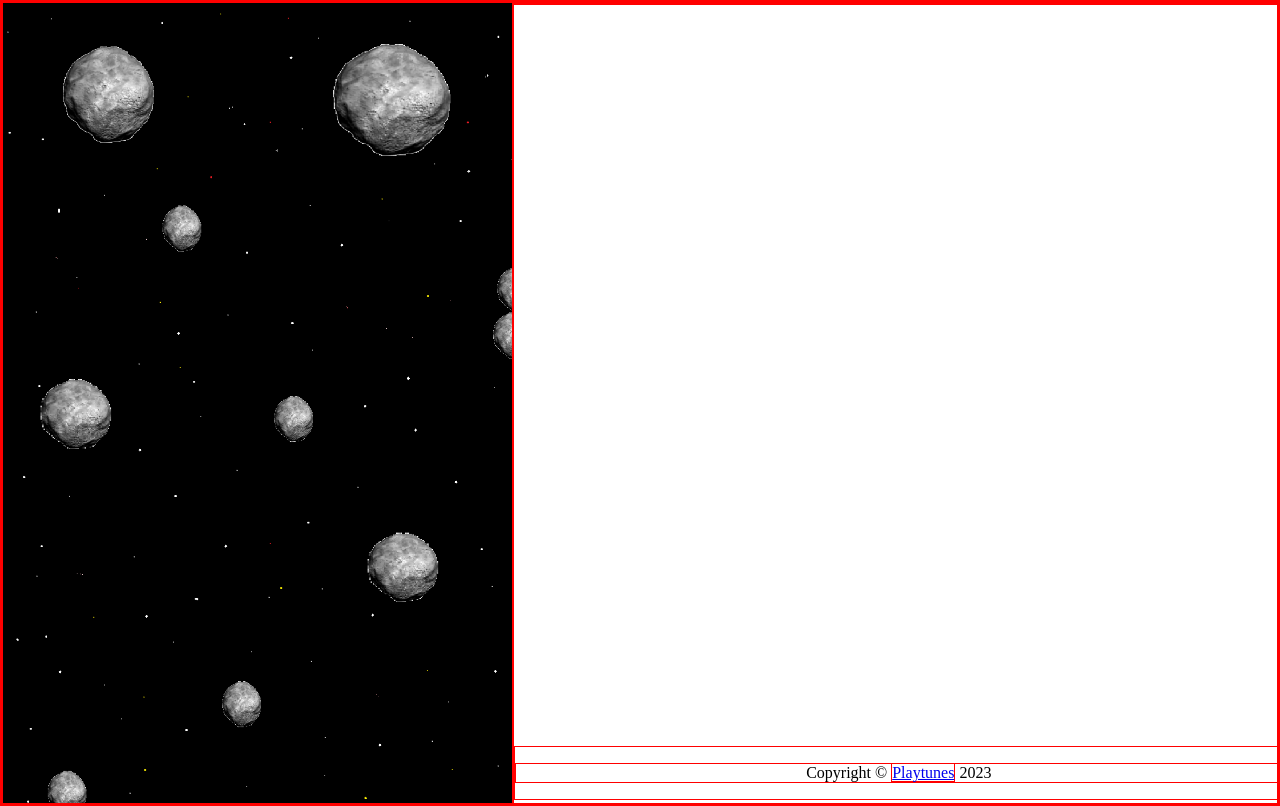
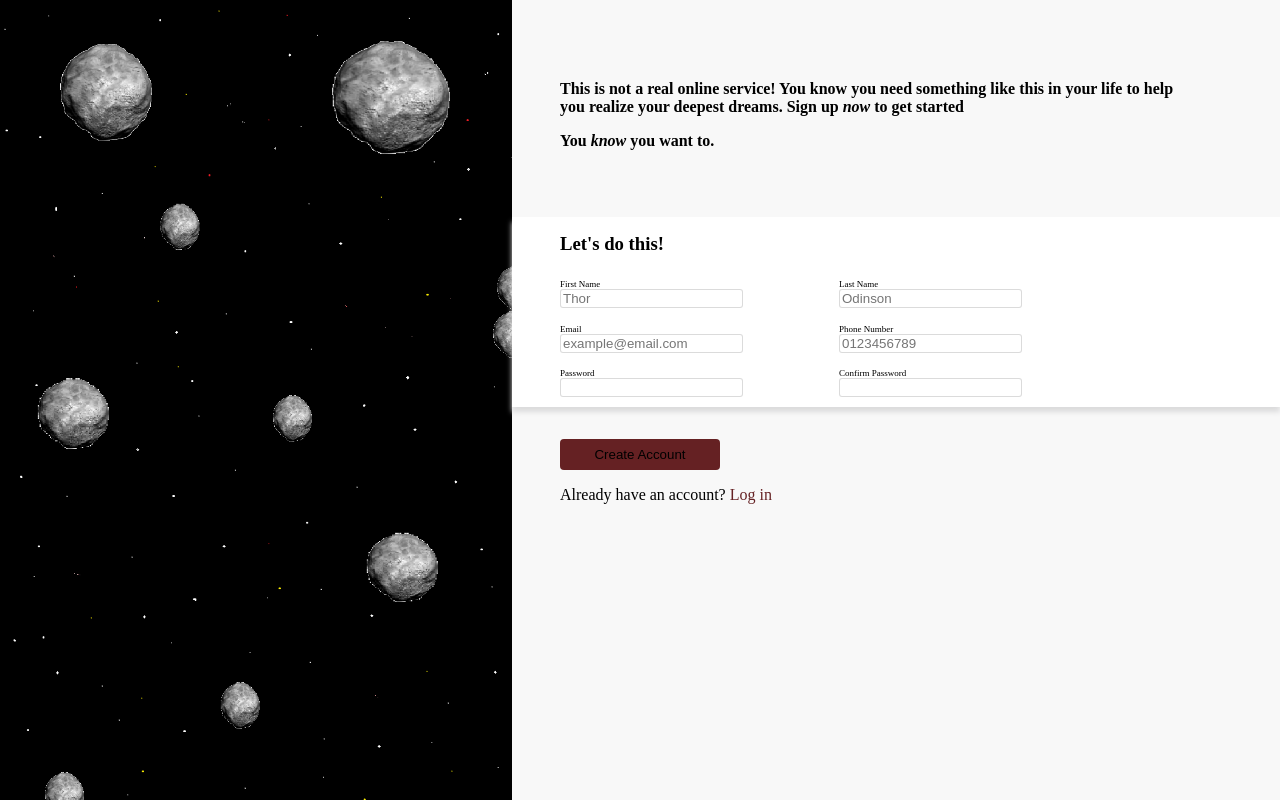
Before and after one commit to playtunes100/sign-up-form, a plain HTML site: page index.html in a window 1280 px wide. Drawn offline with Linux system fonts and the light colour scheme.

Commit message:
Add form fields and style

```diff
--- a/css/styles.css
+++ b/css/styles.css
@@ -1,6 +1,4 @@
-* {
-    border: 1px solid red;
-}
+
 body {
     display:flex;
     margin: 0%;
@@ -15,15 +13,70 @@ body {
     height: 100vh;
 }
 .main-container {
+    background-color: #f8f8f8;
     flex: auto;
     width: 60vw;
     height: 100vh;
 }
 
+.info {
+    padding-top: 4rem;
+    padding-bottom: 2rem;
+    padding-right: 6rem;
+    padding-left: 3rem;
+}
 
-footer {
-    position:fixed;
-    bottom: 0;
-    width:inherit;
-    text-align: center;
+.info > p {
+    font-weight:bold;
 }
+
+form {
+    background-color: #ffffff;
+    padding-left: 3rem;
+    box-shadow: 0px 5px 5px #dbdbdc;
+}
+
+form h3 {
+    padding-top: 1rem;
+}
+fieldset {
+    display: flex;
+    gap: 6rem;
+    border: none;
+    padding-left: 0%;
+    margin-left: 0%;
+}
+
+fieldset > div {
+    display: flex;
+    flex-direction: column;
+}
+
+fieldset > div > input {
+    border-radius: 3px;
+    border: 1px solid rgba(128, 128, 128, 0.281) ;
+}
+
+fieldset > div > label {
+    font-size: xx-small;
+}
+
+.button-container {
+    padding-left: 3rem;
+    padding-top: 2rem;
+}
+
+.button-container > button {
+    border: 0px solid #652123;
+    border-radius: 4px;
+    background-color: #652123;
+    width: 10rem;
+    padding: 8px;
+
+}
+
+a:link, a:visited {
+    color: #652123;
+    background-color: transparent;
+    text-decoration: none;
+}
--- a/index.html
+++ b/index.html
@@ -12,11 +12,53 @@
     </div>
     <div class="main-container">
         <main>
+            <div class="info">
+                <p>This is not a real online service!
+                    You know you need something like this in your life to help you realize your deepest dreams.
+                    Sign up <i>now</i> to get started</p>
+                <p>You <i>know</i> you want to.</p>
+
+            </div>
+            <form id="register-form" method="post" action="https://httpbin.org/post" >
+                <h3>Let's do this!</h3>
+                <fieldset>
+                    <div>
+                        <label for="first-name">First Name</label>
+                        <input type="text" id="first-name" placeholder="Thor" name="first-name" required/>
+                    </div>
+                    <div>
+                        <label for="last-name">Last Name</label>
+                        <input type="text" id="last-name" placeholder="Odinson" name="last-name" required/>
+                    </div>
+                </fieldset>
+                <fieldset>
+                    <div>
+                        <label for="email" >Email</label>
+                        <input type="email" id="email" placeholder="example@email.com" name="email"/>
+                    </div>
+                    <div>
+                        <label for="phone-number">Phone Number</label>
+                        <input type="tel" id="phone-number" placeholder="0123456789" name="phone-number" pattern="[0-9]{10}" required/>
+                    </div>
+                </fieldset>
+                <fieldset>
+                    <div>
+                        <label for="password">Password</label>
+                        <input type="password" id="password" name="password" minlength="8" required/>
+                    </div>
+                    <div>
+                        <label for="password2" >Confirm Password</label>
+                        <input type="password" id="password2" name="password2" required/>
+                    </div>
+                </fieldset>
+            </form>
+            <div class="button-container">
+                <button form="register-form" type="submit">Create Account</button>
+                <p>Already have an account? <a href="">Log in</a></p>
+            </div>
 
         </main>
-        <footer>
-            <p>Copyright © <a href="https://github.com/playtunes100">Playtunes</a> 2023</p>
-        </footer>
+
     </div>
 
 </body>
```
